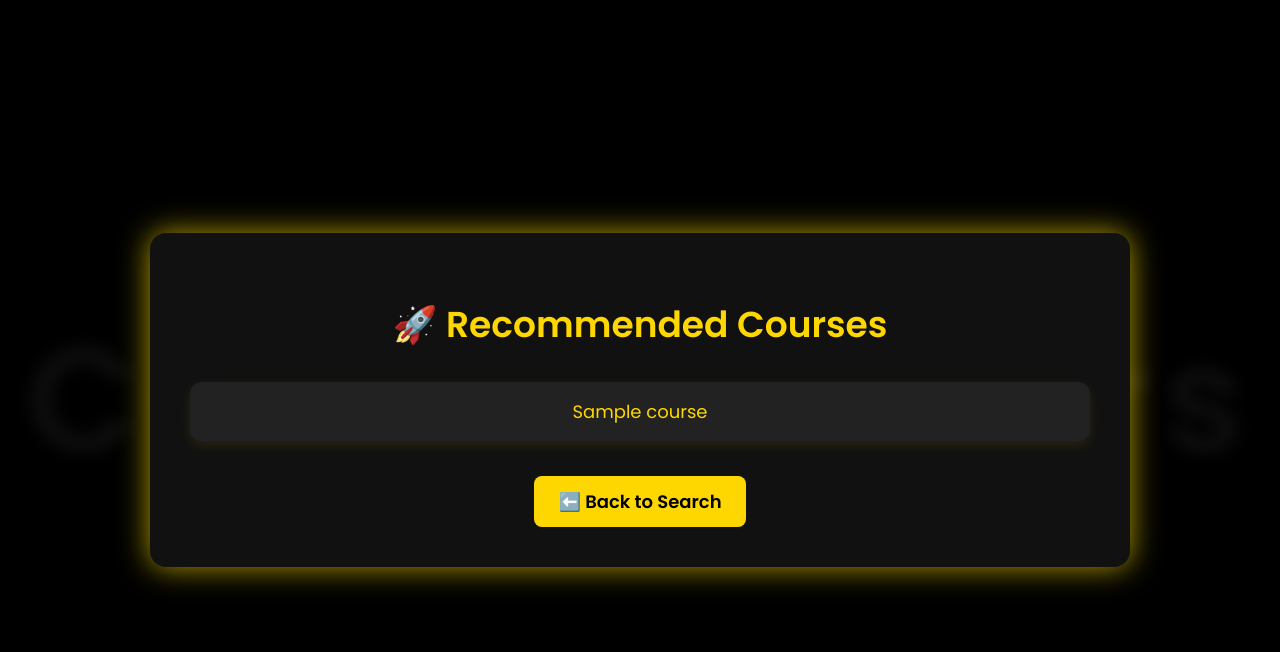
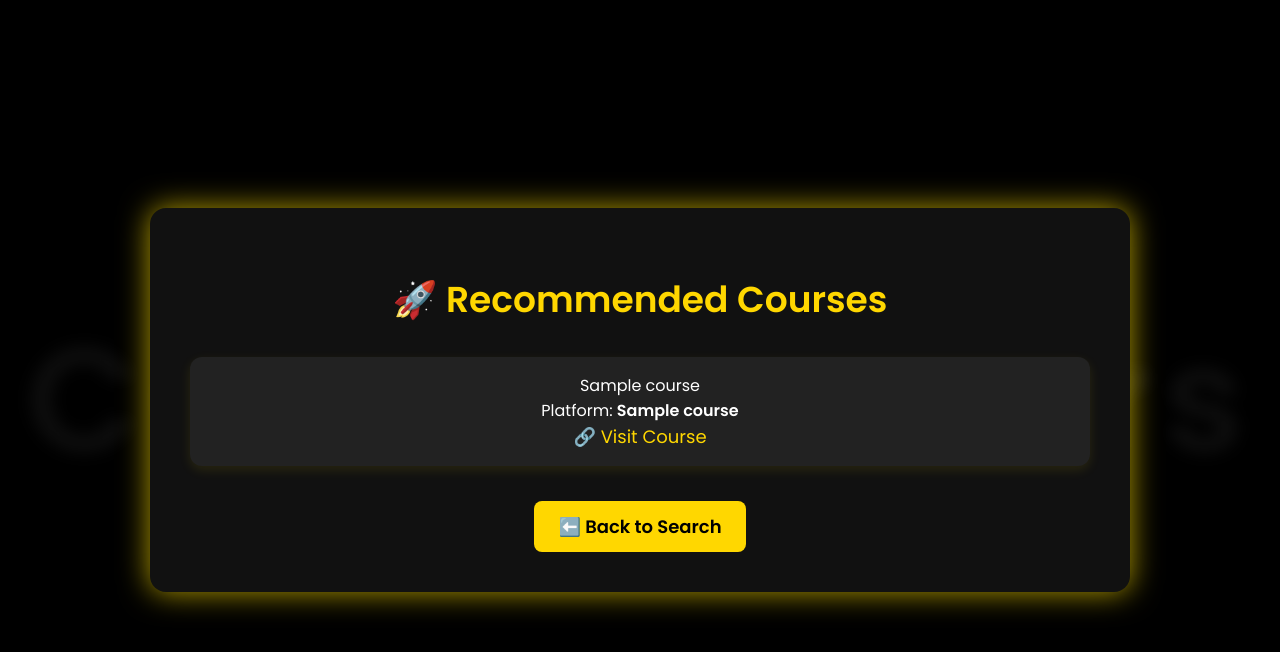
Before and after one commit to anxmeshhh/Course-Recommender-using-Gemini-2.0-flash, a Flask app: template templates/results.html in a window 1280 px wide. Shown: the top 652 px of the page. Run offline with Flask 3, Linux system fonts and the light colour scheme; the template is opened without the code that fills it: most values are stand-ins (such as "Sample title", 1, 10 or a date in 2020).

Commit message:
🔥 Updated Gemini API integration and improved link handling

```diff
--- a/app.py
+++ b/app.py
@@ -35,9 +35,9 @@ def get_course_recommendations(skills, interests, department):
     Suggest 5 to 7 online courses for a student in {department} with skills in {skills} and interests in {interests}.
     Format the result in this EXACT format:
 
-    1. [Course Name](https://example.com)
-    2. [Course Name](https://example.com)
-    3. [Course Name](https://example.com)
+    1. Course Name (Platform: https://example.com)
+    2. Course Name (Platform: https://example.com)
+    3. Course Name (Platform: https://example.com)
 
     Make sure to include valid, real course links from Coursera, Udemy, edX, and Swayam.
     Do not provide search suggestions — provide direct links only.
@@ -48,31 +48,33 @@ def get_course_recommendations(skills, interests, department):
         print("RAW RESPONSE:", response.text)
 
         courses = []
-        pattern = r"\[([^\]]+)\]\((https?://[^\)]+)\)"
+        # ✅ Updated regex to capture all platforms correctly
+        pattern = r"(.+?) \((Coursera|Udemy|edX|Swayam): (https?://[^\)]+)\)"
         matches = re.findall(pattern, response.text)
 
         for match in matches:
-            course = {"name": match[0], "link": match[1]}
+            course = {"name": match[0], "platform": match[1], "link": match[2]}
             courses.append(course)
 
-        # 🔥 Fallback: If no URLs found, generate platform search links
-        if not courses:
-            print("No direct links found — using fallback search...")
-            fallback_courses = extract_course_names(response.text)
-            courses = generate_fallback_links(fallback_courses)
+        # ✅ Format the output properly
+        formatted_courses = []
+        for course in courses[:7]:
+            formatted_courses.append({
+                "name": f"{course['name']} ({course['platform']})",
+                "link": course["link"]
+            })
 
-        return courses[:7]  # Return top 5-7 courses
+        return formatted_courses
     except Exception as e:
         print(f"Error: {e}")
         return [{"name": "Failed to fetch courses", "link": "#"}]
 
-# Fallback 1: Extract Course Names Using Regex
 def extract_course_names(text):
     pattern = r"^\d+\.\s+(.+)$"
     matches = re.findall(pattern, text, re.MULTILINE)
     return matches
 
-# Fallback 2: Generate Search Links
+# Fallback 2: Generate Search Links (Now with platform names)
 def generate_fallback_links(course_names):
     platforms = {
         "Coursera": "https://www.coursera.org/search?query=",
@@ -83,7 +85,6 @@ def generate_fallback_links(course_names):
 
     courses = []
     for course in course_names:
-        # Pick a random platform link
         for platform, url in platforms.items():
             search_link = f"{url}{course.replace(' ', '+')}"
             courses.append({"name": f"{course} ({platform})", "link": search_link})
@@ -91,5 +92,20 @@ def generate_fallback_links(course_names):
 
     return courses
 
+# New Function: Identify Platform Name from URL
+def get_platform_name(link):
+    if "coursera.org" in link:
+        return "Coursera"
+    elif "udemy.com" in link:
+        return "Udemy"
+    elif "edx.org" in link:
+        return "edX"
+    elif "swayam.gov.in" in link:
+        return "Swayam"
+    else:
+        return "Other"
+
+
+
 if __name__ == "__main__":
     app.run(debug=True)
--- a/templates/results.html
+++ b/templates/results.html
@@ -12,7 +12,11 @@
         {% if recommendations %}
             {% for course in recommendations %}
                 <div class="course-card">
-                    <a href="{{ course.link }}" target="_blank">{{ course.name }}</a>
+                    <div class="course-title">{{ course.name.split('(')[0].strip() }}</div>
+                    <div class="course-details">
+                        Platform: <strong>{{ course.name.split('(')[-1].replace(')', '') }}</strong>
+                        <a href="{{ course.link }}" target="_blank" class="course-link">🔗 Visit Course</a>
+                    </div>
                 </div>
             {% endfor %}
         {% else %}
```
